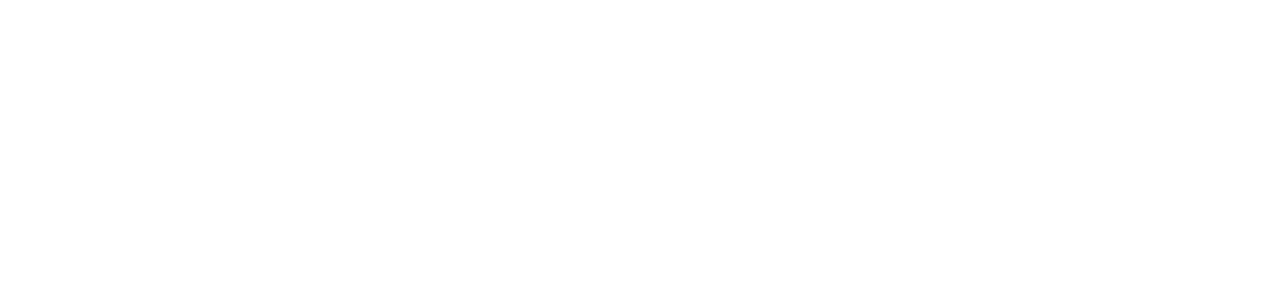
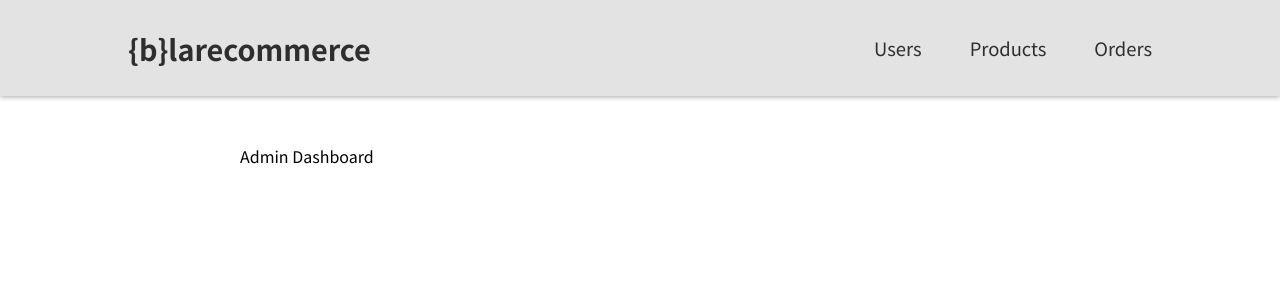
Before and after one commit to jtfreedman/my-app, a React (Create React App) app: page /admin in a window 1280 px wide. Before the commit this address had no page. Shown: the top 300 px of the page. Built offline with nearby package versions, Linux system fonts and the light colour scheme.

Commit message:
Admin side added

```diff
--- a/src/App.js
+++ b/src/App.js
@@ -6,8 +6,10 @@
 import Favorites from './pages/Favorites';
 import Login from './pages/Login';
 import CreateAccount from './pages/CreateAccount';
+import Admin from './pages/admin/Admin';
 
 import Layout from './components/layout/Layout';
+import AdminLayout from './components/layout/adminLayout/AdminLayout';
 
 function App() {
   function onLogin(enteredLoginData) {
@@ -15,7 +17,7 @@
       ...enteredLoginData
     };
 
-    console.log(loginData)
+    console.log(loginData);
   }
   return (
     <div>
@@ -31,6 +33,8 @@
           <Route path='/login' element={<Layout><Login onLogin={onLogin}/></Layout>} />
 
           <Route path='/signup' element={<Layout><CreateAccount /></Layout>} />
+
+          <Route path='/admin' element={<AdminLayout><Admin /></AdminLayout>} />
         </Routes>
     </div>
   );
--- /dev/null
+++ b/src/components/layout/adminLayout/AdminLayout.js
@@ -0,0 +1,13 @@
+import classes from './AdminLayout.module.css';
+import AdminNavigation from './AdminNavigation';
+
+export default function AdminLayout(props) {
+    return (
+        <div>
+            <AdminNavigation />
+            <main className={classes.main}>
+                {props.children}
+            </main>
+        </div>
+    );
+}
--- /dev/null
+++ b/src/components/layout/adminLayout/AdminLayout.module.css
@@ -0,0 +1,5 @@
+.main {
+    margin: 3rem auto;
+    width: 99%;
+    max-width: 50rem;
+}
--- /dev/null
+++ b/src/components/layout/adminLayout/AdminNavigation.js
@@ -0,0 +1,26 @@
+import { Link } from 'react-router-dom';
+
+import classes from './AdminNavigation.module.css';
+
+export default function AdminNavigation() {
+    let str = "{b}"
+
+    return (
+        <header className={classes.header}>
+            <div className={classes.logo}>{str}larecommerce</div>
+            <nav>
+                <ul>
+                    <li>
+                        <Link to='/admin/users'>Users</Link>
+                    </li>
+                    <li>
+                        <Link to='/admin/products'>Products</Link>
+                    </li>
+                    <li>
+                        <Link to='/admin/orders'>Orders</Link>
+                    </li>
+                </ul>
+            </nav>
+        </header>
+    );
+}
--- /dev/null
+++ b/src/components/layout/adminLayout/AdminNavigation.module.css
@@ -0,0 +1,50 @@
+.header {
+    width: 100%;
+    height: 6rem;
+    display: flex;
+    align-items: center;
+    justify-content: space-between;
+    background-color: #E3E3E3;
+    padding: 0 10%;
+    box-shadow: 0px 1px 5px #aaaaaa;
+  }
+
+  .logo {
+    font-size: 1.8rem;
+    color: white;
+    font-weight: bold;
+    cursor: pointer;
+    color: #2E2E2E;
+  }
+
+  .header ul {
+    list-style: none;
+    margin: 0;
+    padding: 0;
+    display: flex;
+    align-items: baseline;
+  }
+
+  .header li {
+    margin-left: 3rem;
+  }
+
+  .header a {
+    text-decoration: none;
+    font-size: 1.15rem;
+    color: #2E2E2E;
+  }
+
+  .header a:hover,
+  .header a:active,
+  .header a.active {
+    color: rgb(116, 116, 116);
+  }
+
+  .badge {
+    background-color: #555453;
+    color: white;
+    border-radius: 12px;
+    padding: 0 1rem;
+    margin-left: 0.5rem;
+  }
--- /dev/null
+++ b/src/pages/admin/Admin.js
@@ -0,0 +1,9 @@
+//import classes from './Admin.module.css'
+
+export default function Admin() {
+    return (
+        <div>
+            Admin Dashboard
+        </div>
+    );
+};
```
Also changed, not shown: src/pages/admin/Admin.module.css (added).
